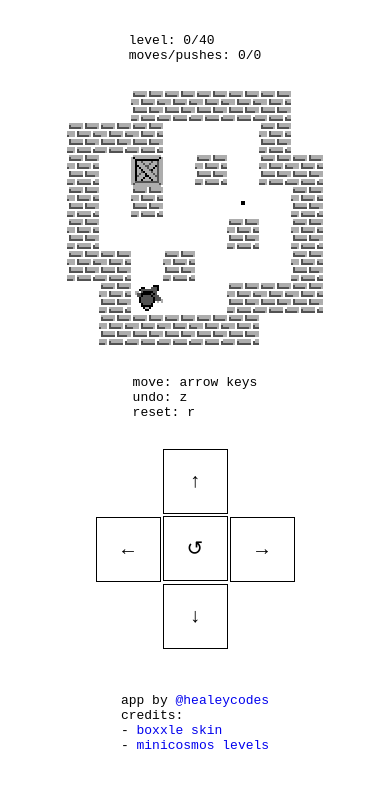
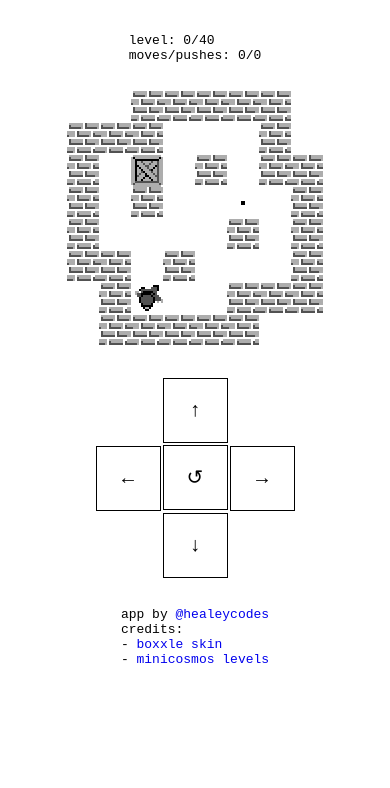
Before and after one commit to healeycodes/sokoban, a Next.js app: page / in a window 390 px wide. Shown: the top 788 px of the page. Built offline with nearby package versions, Linux system fonts and the light colour scheme.

Commit message:
Hide controls on mobile

```diff
--- a/pages/index.tsx
+++ b/pages/index.tsx
@@ -112,7 +112,7 @@ const Home: NextPage = () => {
           {render(game, lastDir)}
         </div>
 
-        <pre>
+        <pre className={styles.controls}>
           <br />
           move: arrow keys<br />
           undo: z<br />
@@ -129,7 +129,6 @@ const Home: NextPage = () => {
         </div>
 
         <pre>
-          <br />
           <br />
           app by <a href="https://twitter.com/healeycodes">@healeycodes</a><br />
           credits:<br />
--- a/styles/Home.module.css
+++ b/styles/Home.module.css
@@ -31,3 +31,13 @@
   background-color: white;
   border: 1px solid black;
 }
+
+@media (max-width: 415px) {
+  .controls {
+    display: none;
+  }
+
+  .screen {
+    padding-bottom: 30px;
+  }
+}
```
